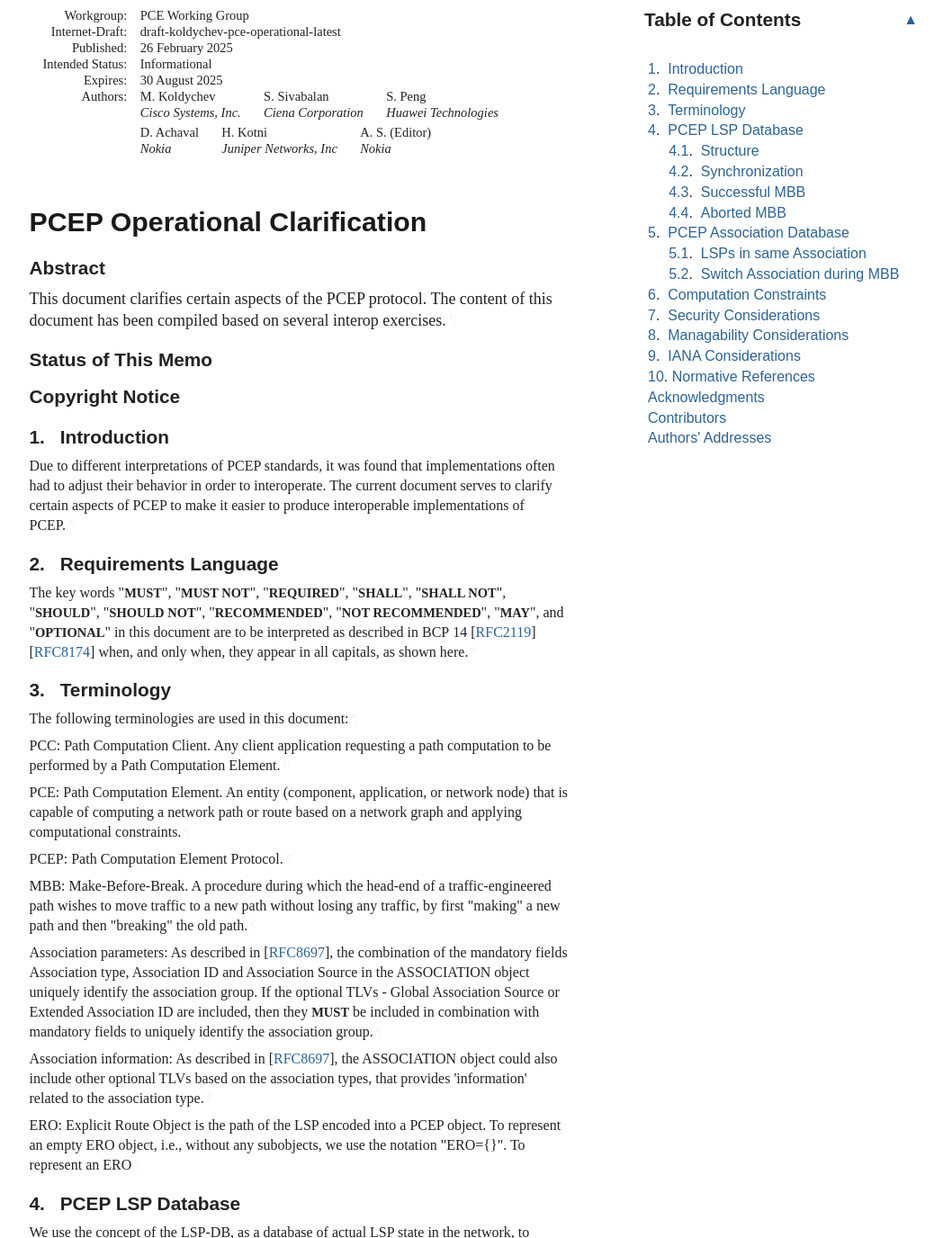
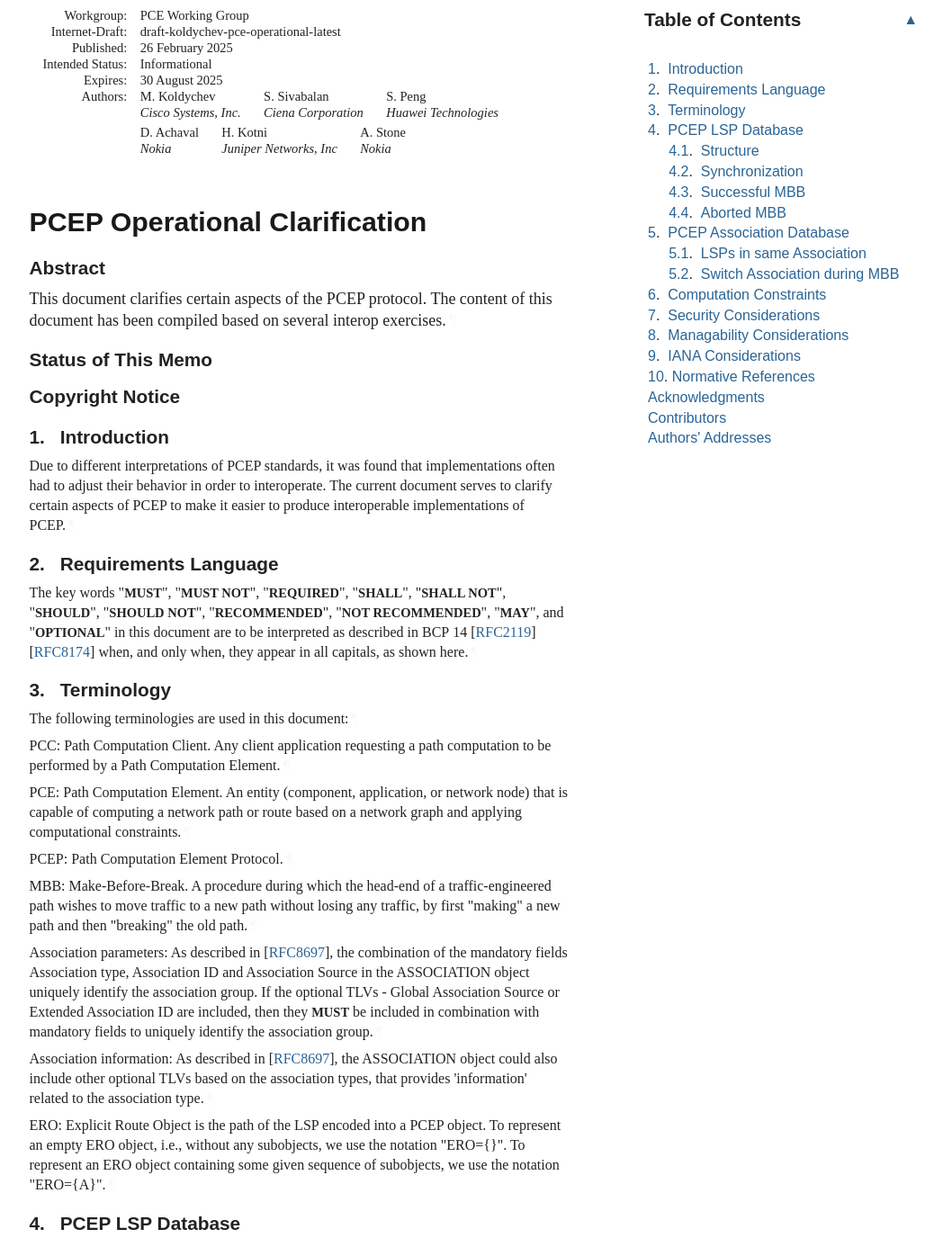
Before and after one commit to astone282/draft-koldychev-pce-operational, a plain HTML site: page draft-koldychev-pce-operational.html in a window 1280 px wide. Shown: the part 67-1443 px from the top of the page at 90% size, without its empty margins (92-1140 px from the left). Drawn offline with Linux system fonts and the light colour scheme; a web font is replaced by a local one.

Commit message:
Script updating gh-pages from 1e79f9b. [ci skip]

```diff
--- a/draft-koldychev-pce-operational.html
+++ b/draft-koldychev-pce-operational.html
@@ -10,7 +10,7 @@
 <meta content="Shuping Peng" name="author">
 <meta content="Diego Achaval" name="author">
 <meta content="Hari Kotni" name="author">
-<meta content="Andrew Stone (Editor)" name="author">
+<meta content="Andrew Stone" name="author">
 <meta content="
        This document clarifies certain aspects of
 the PCEP protocol.  The content of this document has been compiled
@@ -1096,7 +1096,7 @@ svg :is([fill="white"], [fill^="#fff"]) {
 <div class="org">Juniper Networks, Inc</div>
 </div>
 <div class="author">
-      <div class="author-name">A. S. (Editor)</div>
+      <div class="author-name">A. Stone</div>
 <div class="org">Nokia</div>
 </div>
 </dd>
@@ -1275,7 +1275,9 @@ association types, that provides 'information' related to the
 association type.<a href="#section-3-7" class="pilcrow">¶</a></p>
 <p id="section-3-8">ERO:  Explicit Route Object is the path of the LSP encoded into a
 PCEP object.  To represent an empty ERO object, i.e., without any
-subobjects, we use the notation "ERO={}".  To represent an ERO<a href="#section-3-8" class="pilcrow">¶</a></p>
+subobjects, we use the notation "ERO={}".  To represent an ERO
+object containing some given sequence of subobjects, we use the
+notation "ERO={A}".<a href="#section-3-8" class="pilcrow">¶</a></p>
 </section>
 </div>
 <div id="pcep-lsp-database">
@@ -1750,7 +1752,7 @@ Email: mahend.ietf@gmail.com
 </div>
 </address>
 <address class="vcard">
-        <div dir="auto" class="left"><span class="fn nameRole">Andrew Stone (Editor)</span></div>
+        <div dir="auto" class="left"><span class="fn nameRole">Andrew Stone</span></div>
 <div dir="auto" class="left"><span class="org">Nokia</span></div>
 <div class="email">
 <span>Email:</span>
```
Also changed, not shown: draft-koldychev-pce-operational.txt.
